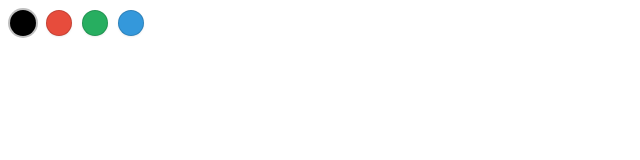
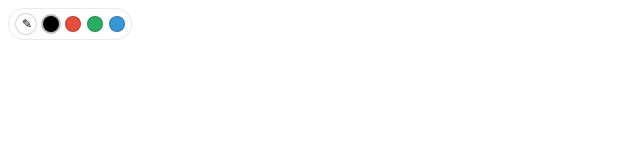
Before and after one commit to LuminariaDevelopment/draw-app, a plain HTML site: page index.html in a window 1280 px wide. Shown: the whole page, without its empty margins (0-640 px from the left). Drawn offline with Linux system fonts and the light colour scheme.

Commit message:
Update index.html

```diff
--- a/index.html
+++ b/index.html
@@ -16,44 +16,74 @@
       display: block;
       width: 100vw;
       height: 100vh;
-        touch-action: none;
+      touch-action: none; /* enables smooth pen/touch drawing */
       cursor: crosshair;
     }
+    /* ultra-minimal toolbar */
     #toolbar {
       position: fixed;
-        top: 10px;
-        left: 10px;
+      top: 8px;
+      left: 8px;
       display: flex;
-        gap: 10px;
+      align-items: center;
+      gap: 6px;
       z-index: 10;
-        background: transparent;
+      background: rgba(255,255,255,0.6);
+      -webkit-backdrop-filter: blur(4px);
+      backdrop-filter: blur(4px);
+      padding: 4px 6px;
+      border-radius: 999px;
+      border: 1px solid rgba(0,0,0,0.08);
     }
+    /* tiny pen/eraser toggle button */
+    #tool-toggle {
+      width: 22px;
+      height: 22px;
+      border-radius: 50%;
+      display: inline-grid;
+      place-items: center;
+      border: 1px solid rgba(0,0,0,0.15);
+      background: #fff;
+      font-size: 12px;
+      line-height: 1;
+      cursor: pointer;
+      user-select: none;
+    }
+    #tool-toggle.active { /* eraser on */
+      background: #f2f2f2;
+      box-shadow: inset 0 0 0 2px rgba(0,0,0,0.25);
+    }
+    /* very small color swatches */
     .swatch {
-        width: 26px;
-        height: 26px;
+      width: 16px;
+      height: 16px;
       border-radius: 50%;
-        border: 1px solid rgba(0,0,0,0.15);
-        box-shadow: 0 1px 2px rgba(0,0,0,0.08);
+      border: 1px solid rgba(0,0,0,0.2);
       cursor: pointer;
     }
-      .swatch:active { transform: scale(0.96); }
     .swatch[data-active="true"] {
       box-shadow: 0 0 0 2px rgba(0,0,0,0.25);
     }
   </style>
 </head>
 <body>
-    <div id="toolbar" aria-label="Color picker">
+  <div id="toolbar" aria-label="Mini toolbar">
+    <button id="tool-toggle" title="Toggle Eraser (E)" aria-pressed="false">✎</button>
     <button class="swatch" id="sw-black"  title="Black (1)"></button>
     <button class="swatch" id="sw-red"    title="Red (2)"></button>
     <button class="swatch" id="sw-green"  title="Green (3)"></button>
     <button class="swatch" id="sw-blue"   title="Blue (4)"></button>
   </div>
+
   <canvas id="board"></canvas>
+
   <script>
     (function () {
       const canvas = document.getElementById('board');
       const ctx = canvas.getContext('2d', { alpha: false });
+
+      // toolbar elements
+      const btnToggle = document.getElementById('tool-toggle');
       const swatches = {
         black: document.getElementById('sw-black'),
         red:   document.getElementById('sw-red'),
@@ -61,63 +91,77 @@
         blue:  document.getElementById('sw-blue')
       };
 
+      // tiny color set
       const COLORS = {
-          '1': '#000000',
-          '2': '#e74c3c',
-          '3': '#27ae60',
-          '4': '#3498db'
+        '1': '#000000', // black
+        '2': '#e74c3c', // red
+        '3': '#27ae60', // green
+        '4': '#3498db'  // blue
       };
       const COLOR_KEYS = ['1','2','3','4'];
 
+      // apply colors to swatches
       swatches.black.style.background = COLORS['1'];
       swatches.red.style.background   = COLORS['2'];
       swatches.green.style.background = COLORS['3'];
       swatches.blue.style.background  = COLORS['4'];
 
+      // drawing state
       let drawing = false;
-        let strokes = [];
-        let redoStack = [];
+      let strokes = [];     // finished strokes for undo
+      let redoStack = [];   // redo history
       let currentStroke = null;
 
-        let currentColor = COLORS['1'];
-        let isEraser = false;
-        const baseLineWidth = 3;
-        const eraserWidth = 16;
+      let currentColor = COLORS['1']; // default black
+      let isEraser = false;           // toggled by button / 'E'
+      const baseLineWidth = 3;        // pen width (CSS px)
+      const eraserWidth   = 16;       // eraser width (CSS px)
 
-        let lastPenTapTime = 0;
-        let lastPenTapX = 0;
-        let lastPenTapY = 0;
-        const PEN_DT_MS = 300;
-        const PEN_MAX_DIST = 30;
+      // track css size for correct clearing
+      let cssW = 0, cssH = 0;
 
       function setActiveSwatchByColor(hex) {
         for (const el of Object.values(swatches)) el.dataset.active = 'false';
-          if (hex === COLORS['1']) swatches.black.dataset.active = 'true';
-          else if (hex === COLORS['2']) swatches.red.dataset.active = 'true';
+        if      (hex === COLORS['1']) swatches.black.dataset.active = 'true';
+        else if (hex === COLORS['2']) swatches.red.dataset.active   = 'true';
         else if (hex === COLORS['3']) swatches.green.dataset.active = 'true';
-          else if (hex === COLORS['4']) swatches.blue.dataset.active = 'true';
+        else if (hex === COLORS['4']) swatches.blue.dataset.active  = 'true';
       }
 
-        function toggleEraser() { isEraser = !isEraser; }
+      function setToggleUI() {
+        btnToggle.classList.toggle('active', isEraser);
+        btnToggle.setAttribute('aria-pressed', String(isEraser));
+        btnToggle.title = isEraser ? 'Pen (E)' : 'Eraser (E)';
+        btnToggle.textContent = isEraser ? '⌫' : '✎';
+      }
+
+      function toggleEraser() {
+        isEraser = !isEraser;
+        setToggleUI();
+      }
 
       function resizeToViewport() {
         const dpr = window.devicePixelRatio || 1;
-          const cssW = Math.max(1, Math.floor(window.innerWidth));
-          const cssH = Math.max(1, Math.floor(window.innerHeight));
+        cssW = Math.max(1, Math.floor(window.innerWidth));
+        cssH = Math.max(1, Math.floor(window.innerHeight));
         canvas.style.width = cssW + 'px';
         canvas.style.height = cssH + 'px';
         canvas.width = Math.max(1, Math.floor(cssW * dpr));
         canvas.height = Math.max(1, Math.floor(cssH * dpr));
+
         ctx.setTransform(1, 0, 0, 1, 0, 0);
         ctx.scale(dpr, dpr);
         ctx.lineJoin = 'round';
         ctx.lineCap = 'round';
         repaint();
       }
+
       function clearToWhite() {
+        // ctx is scaled to CSS pixels, so clear in CSS units
         ctx.fillStyle = '#ffffff';
-          ctx.fillRect(0, 0, canvas.width, canvas.height);
+        ctx.fillRect(0, 0, cssW, cssH);
       }
+
       function drawStroke(stroke) {
         if (!stroke || stroke.points.length === 0) return;
         ctx.strokeStyle = stroke.color;
@@ -135,23 +179,37 @@
         for (let i = 1; i < pts.length; i++) ctx.lineTo(pts[i].x, pts[i].y);
         ctx.stroke();
       }
+
       function repaint() {
         clearToWhite();
         for (const s of strokes) drawStroke(s);
         if (currentStroke) drawStroke(currentStroke);
       }
-        function strokeColorForTool() { return isEraser ? '#ffffff' : currentColor; }
-        function strokeWidthForTool() { return isEraser ? eraserWidth : baseLineWidth; }
+
+      function strokeColorForTool() {
+        return isEraser ? '#ffffff' : currentColor;
+      }
+      function strokeWidthForTool() {
+        return isEraser ? eraserWidth : baseLineWidth;
+      }
+
       function startDraw(x, y) {
         drawing = true;
-          currentStroke = { color: strokeColorForTool(), width: strokeWidthForTool(), points: [{ x, y }] };
+        currentStroke = {
+          color: strokeColorForTool(),
+          width: strokeWidthForTool(),
+          points: [{ x, y }]
+        };
       }
+
       function addPoint(x, y) {
         if (!drawing || !currentStroke) return;
         const pts = currentStroke.points;
         const last = pts[pts.length - 1];
         if (last && last.x === x && last.y === y) return;
         currentStroke.points.push({ x, y });
+
+        // draw latest segment for responsiveness
         if (pts.length >= 2) {
           ctx.strokeStyle = currentStroke.color;
           ctx.lineWidth = currentStroke.width;
@@ -162,43 +220,32 @@
           ctx.stroke();
         }
       }
+
       function endDraw() {
         if (!drawing) return;
         drawing = false;
         if (currentStroke && currentStroke.points.length > 0) {
           strokes.push(currentStroke);
-            redoStack = [];
+          redoStack = []; // new stroke invalidates redo history
         }
         currentStroke = null;
       }
+
       function undo() {
         if (strokes.length === 0) return;
         redoStack.push(strokes.pop());
         repaint();
       }
+
       function redo() {
         if (redoStack.length === 0) return;
         strokes.push(redoStack.pop());
         repaint();
       }
 
+      // pointer events
       canvas.addEventListener('pointerdown', (e) => {
         e.preventDefault();
-          if (e.pointerType === 'pen') {
-            const now = performance.now();
-            const dt = now - lastPenTapTime;
-            const dx = e.clientX - lastPenTapX;
-            const dy = e.clientY - lastPenTapY;
-            const dist = Math.hypot(dx, dy);
-            if (dt <= PEN_DT_MS && dist <= PEN_MAX_DIST) {
-              toggleEraser();
-              lastPenTapTime = 0;
-              return;
-            }
-            lastPenTapTime = now;
-            lastPenTapX = e.clientX;
-            lastPenTapY = e.clientY;
-          }
         canvas.setPointerCapture(e.pointerId);
         startDraw(e.clientX, e.clientY);
       });
@@ -218,9 +265,12 @@
       canvas.addEventListener('pointerout', stopPointer);
       canvas.addEventListener('pointerleave', stopPointer);
 
+      // toolbar interactions
+      btnToggle.addEventListener('click', toggleEraser);
       function pick(hex) {
         currentColor = hex;
         isEraser = false;
+        setToggleUI();
         setActiveSwatchByColor(hex);
       }
       swatches.black.addEventListener('click', () => pick(COLORS['1']));
@@ -228,16 +278,21 @@
       swatches.green.addEventListener('click', () => pick(COLORS['3']));
       swatches.blue.addEventListener('click',  () => pick(COLORS['4']));
 
+      // keyboard shortcuts
       window.addEventListener('keydown', (e) => {
         const key = e.key;
+
+        // color keys 1..4
         if (!e.ctrlKey && !e.metaKey && COLOR_KEYS.includes(key)) {
           pick(COLORS[key]);
           return;
         }
+        // eraser toggle
         if (!e.ctrlKey && !e.metaKey && (key === 'e' || key === 'E')) {
           toggleEraser();
           return;
         }
+        // undo / redo
         const isMod = e.ctrlKey || e.metaKey;
         if (isMod && key.toLowerCase() === 'z' && !e.shiftKey) {
           e.preventDefault();
@@ -248,7 +303,9 @@
         }
       });
 
+      // init
       setActiveSwatchByColor(currentColor);
+      setToggleUI();
       resizeToViewport();
       addEventListener('resize', resizeToViewport);
       window.addEventListener('contextmenu', (e) => e.preventDefault());
```
Lines whose indentation alone changed are shown as unchanged.
